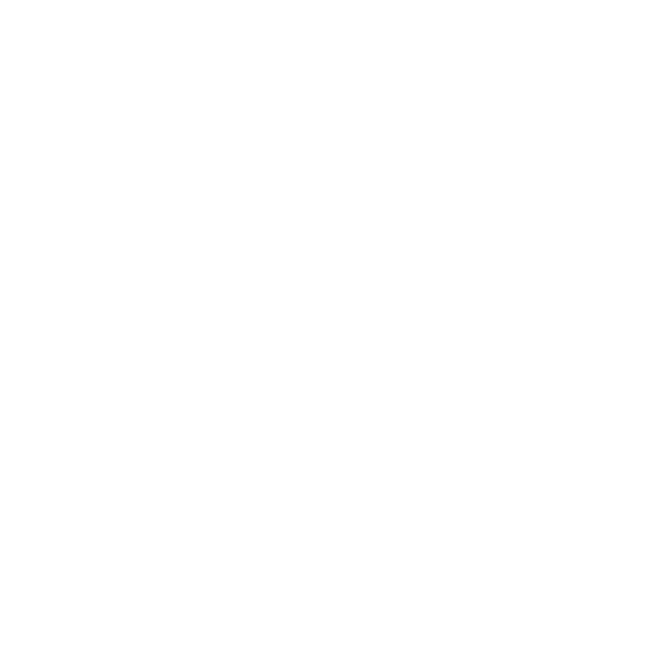
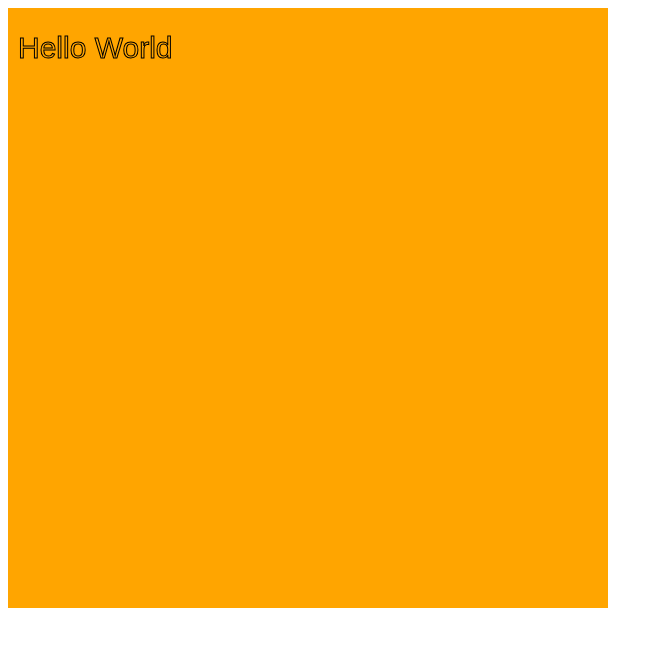
Before and after one commit to AliceYuan/SpaceAppsHackathon, a plain HTML site: page index.html in a window 1280 px wide. Shown: the whole page, without its empty margins (0-663 px from the left). Drawn offline with nearby package versions, Linux system fonts and the light colour scheme.

Commit message:
AaronM - Draw Hello World on the canvas.

```diff
--- a/index.html
+++ b/index.html
@@ -5,11 +5,12 @@
         <link rel="stylesheet" type="text/css" href="css/main.css">
 
         <script src="http://code.jquery.com/jquery-1.9.1.min.js"></script>
+        <script src="js/initialStory.js"></script>
         <script src="js/main.js"></script>
     </head>
     <body>
     	<div id="canvas-container">
-            <canvas id="canvas" class="canvas" width="300" height="600">
+            <canvas id="canvas" class="canvas" width="600" height="600">
                Please use a browser that supports HTML5 canvas
             </canvas>
         </div>
--- /dev/null
+++ b/js/initialStory.js
@@ -0,0 +1,2 @@
+function startIntialStory () {
+}
--- a/js/main.js
+++ b/js/main.js
@@ -1 +1,13 @@
-window.alert("HELLO WORLD!");
+$(document).ready(function() {
+	draw();
+	startIntialStory();
+});
+
+function draw() {
+	canvas = document.getElementById('canvas');
+	ctx = canvas.getContext('2d');
+	ctx.fillStyle = "orange";
+	ctx.fillRect(0,0, canvas.width, canvas.height);
+	ctx.font="30px Arial";
+	ctx.strokeText("Hello World",10,50);
+}
```
